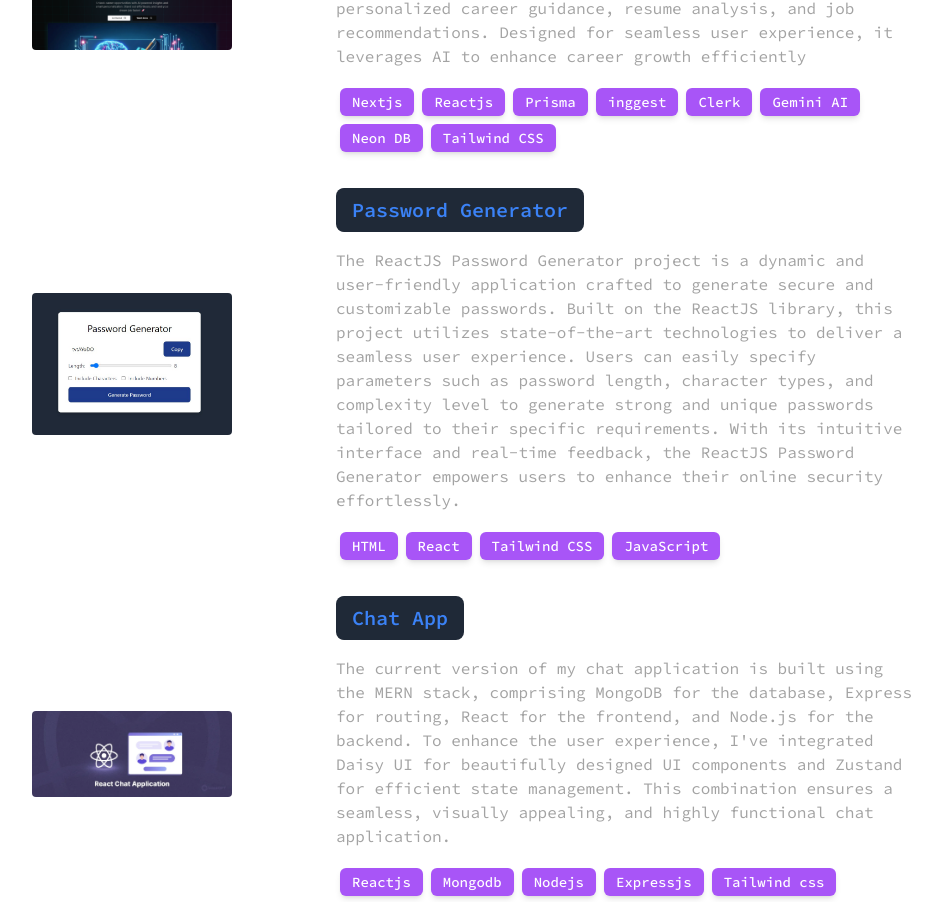
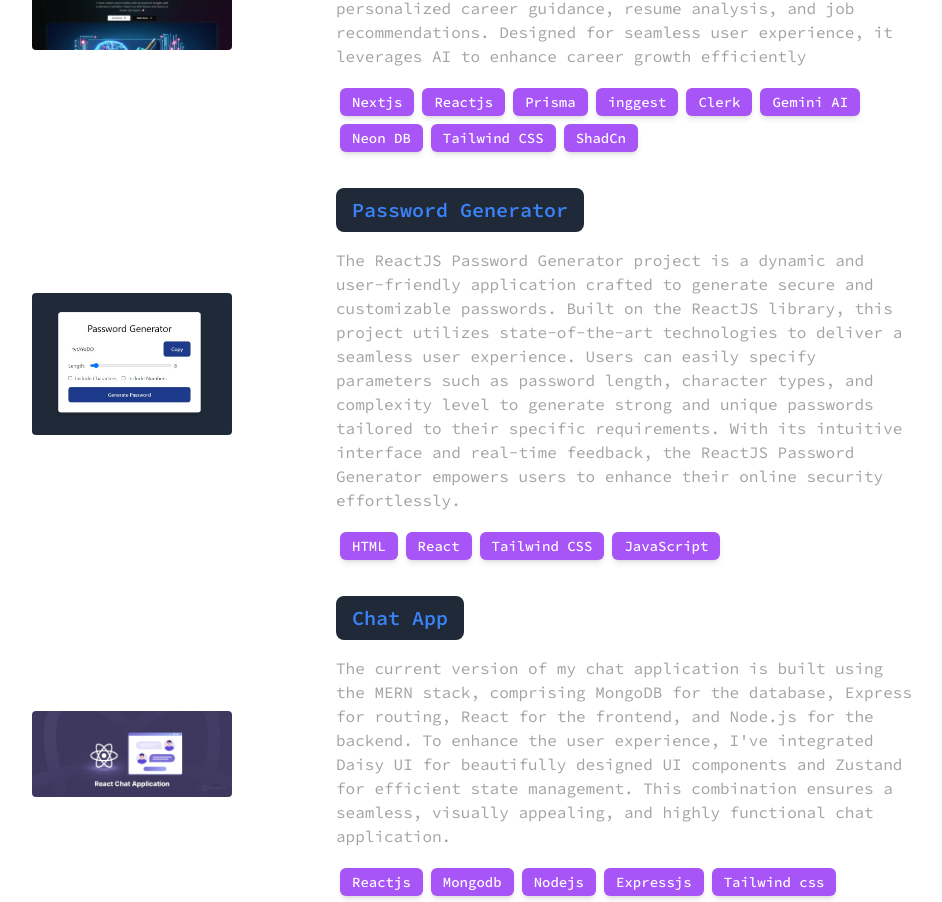
Before and after one commit to yashgautam99/react-portfolio, a React (Vite) app: page / in a window 1280 px wide. Shown: the part 4012-4914 px from the top of the page, without its empty margins (168-1110 px from the left). Built offline with nearby package versions, Linux system fonts and the light colour scheme.

Commit message:
solve error

```diff
--- a/src/constants/index.js
+++ b/src/constants/index.js
@@ -71,6 +71,7 @@ export const PROJECTS = [
       "Gemini AI",
       "Neon DB",
       "Tailwind CSS",
+      "ShadCn",
     ],
     url: "https://airesume-jx8a.onrender.com",
   },
```
